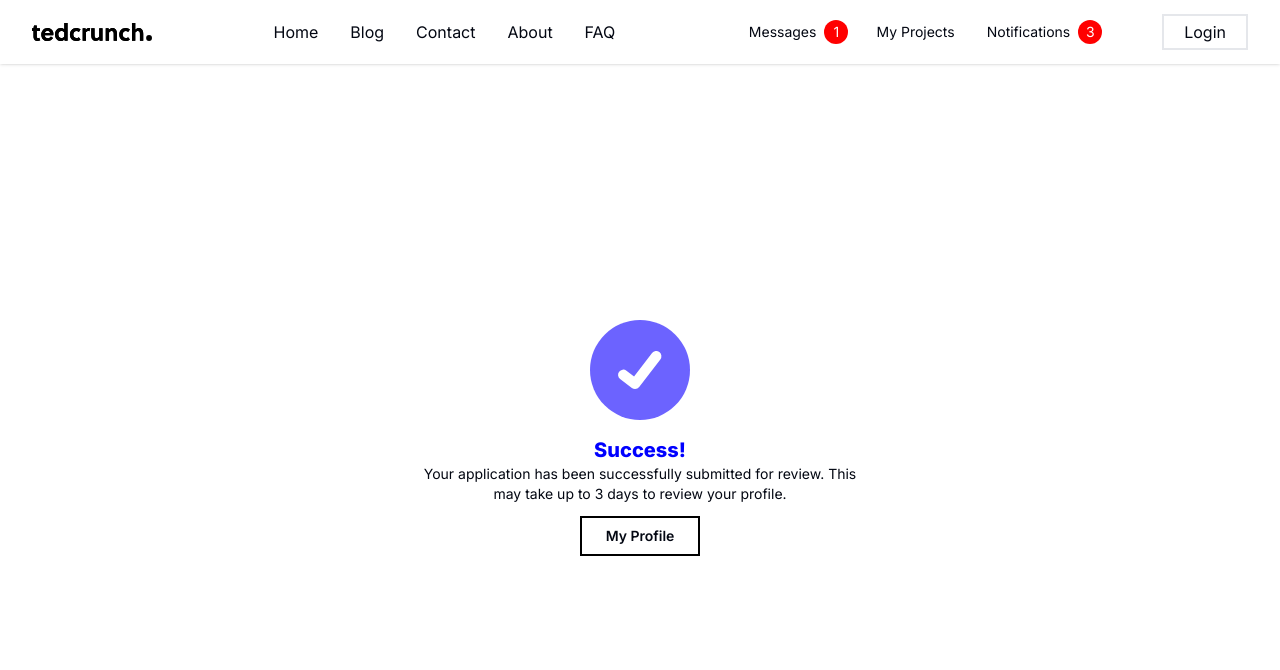
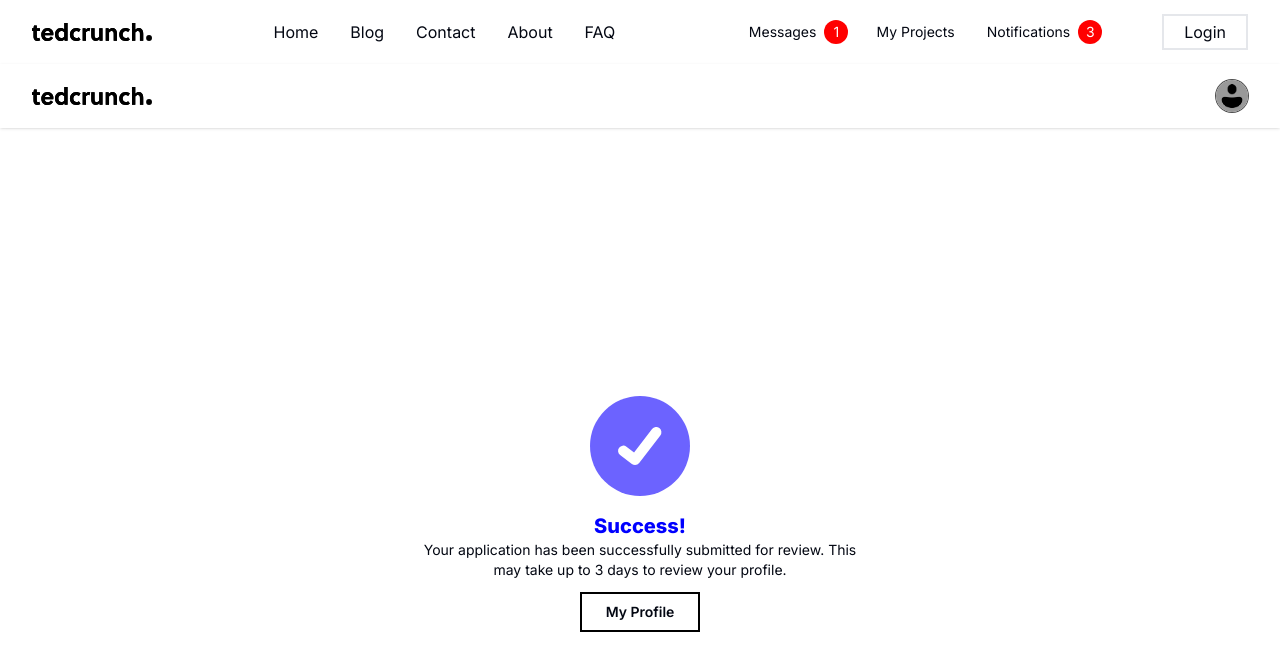
Before and after one commit to ErrolNtetha/lancing-client, a Next.js app: page /apply/application-outcome in a window 1280 px wide. Shown: the top 670 px of the page. Built offline with nearby package versions, Linux system fonts and the light colour scheme; no server answers; the database is empty.

Commit message:
feat: header component added

```diff
--- a/app/apply/getting-started/layout.tsx
+++ b/app/apply/layout.tsx
@@ -1,8 +1,9 @@
 'use client'
 
+import ApplyHeader from '../../components/organisms/vendor/apply/header';
 // import VendorRoute from '../../../auth/vendor/vendorRoute';
-import { useProfileStore } from '../../../hooks/useGlobalStore';
-import '../../../styles/globals.css';
+import { useProfileStore } from '../../hooks/useGlobalStore';
+import '../../styles/globals.css';
 
 export default function RootLayout({
     children,
@@ -25,6 +26,7 @@ export default function RootLayout({
                     <meta property='og:site_name' content='Tedcrunch South Africa' />
                 </head>
                 <body>
+                    <ApplyHeader />
                     <main className='p-3'>
                         {children}
                     </main>
--- /dev/null
+++ b/components/organisms/vendor/apply/header/index.tsx
@@ -0,0 +1,28 @@
+'use client'
+
+import Image from 'next/image';
+import Link from 'next/link';
+import React from 'react';
+import { useProfileStore } from '../../../../../hooks/useGlobalStore';
+import { Avatar } from '../../../../molecules/image';
+
+export default function ApplyHeader() {
+    const { profile } = useProfileStore();
+
+    return (
+        <header className='flex shadow divide-solid divide-gray bg-background sticky top-0 z-10 justify-between transition-all duration-200 items-center w-full h-[8vh]'>
+            <section className='md:container  px-4 w-full h-full flex z-10 justify-between items-center'>
+                <Link href='/' className='max-w-full'>
+                    <Image src='/assets/images/svg/blackLogo.svg' alt='Company logo' className='fill-current text-white' width={120} height={120} />
+                </Link>
+                <section className='relative hidden md:flex items-center justify-center gap-3'>
+                    <Avatar
+                        src={profile?.avatar}
+                        size='w-8 h-8'
+                        alt='My avatar'
+                    />
+                </section>
+            </section>
+        </header>
+    );
+}
```
